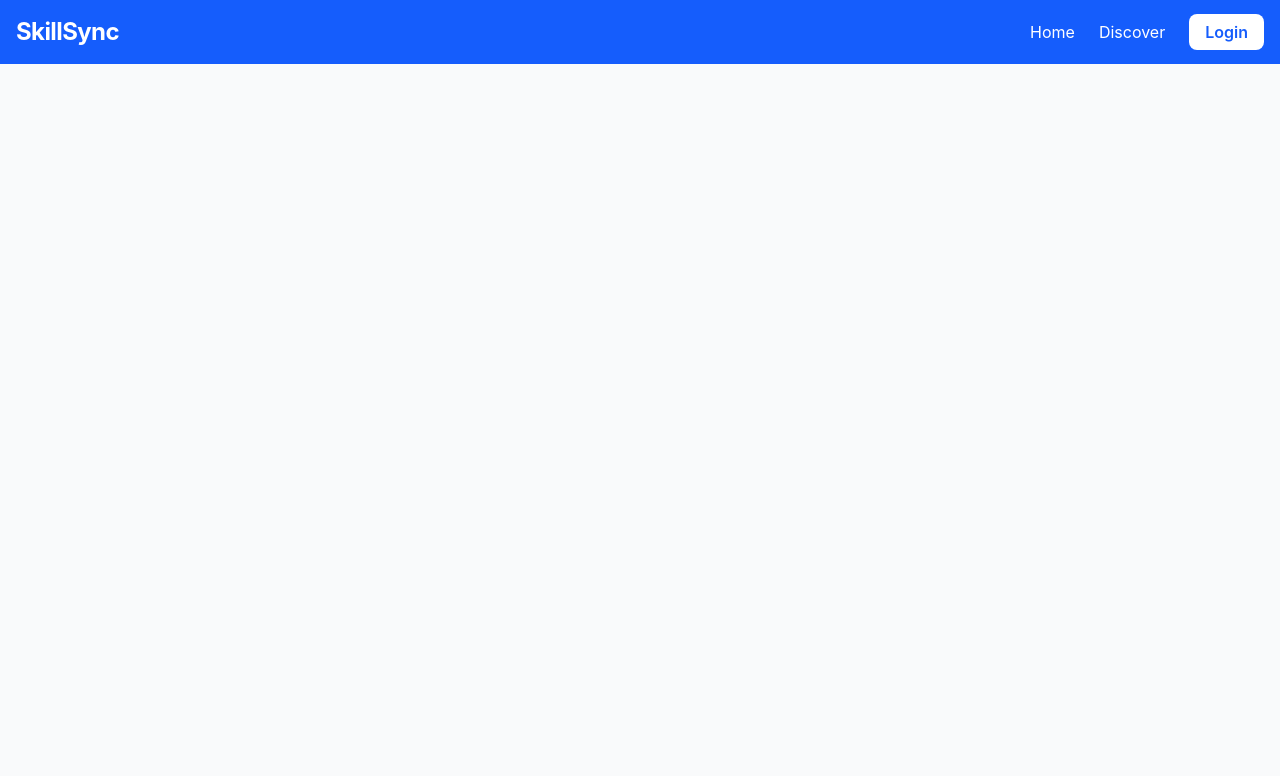
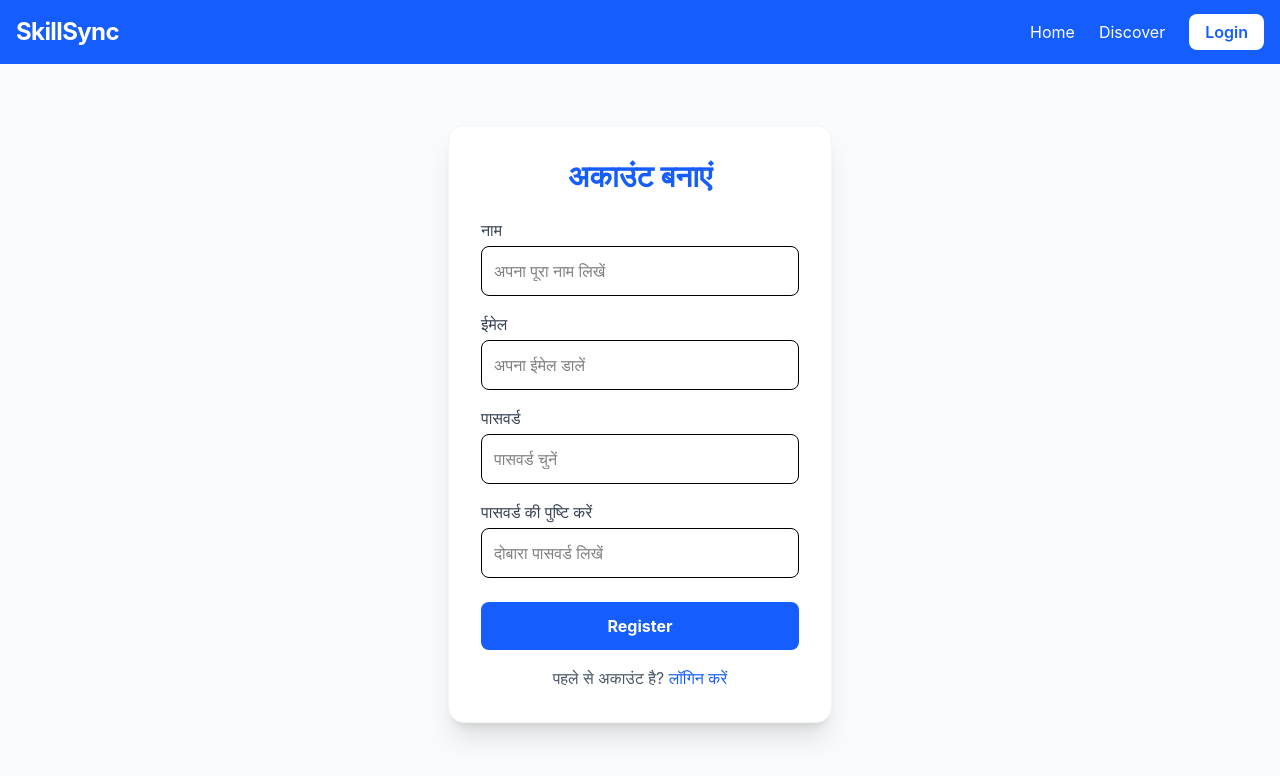
Before and after one commit to conceptEdu/skill-swapping, a React (Vite) app in the folder frontend/: page /register in a window 1280 px wide. Shown: the top 776 px of the page. Built offline with nearby package versions, Linux system fonts and the light colour scheme.

Commit message:
Tailwind v4 setup fixed and App.jsx test added

```diff
--- a/frontend/src/App.jsx
+++ b/frontend/src/App.jsx
@@ -1,10 +1,14 @@
 import React from 'react';
 import { BrowserRouter as Router, Routes, Route } from 'react-router-dom';
 import Navbar from './components/Navbar';
+import LoginScreen from './screens/LoginScreen';
+import RegisterScreen from './screens/RegisterScreen';
+
+
 
 // अभी के लिए सिंपल कंपोनेंट्स (बाद में इन्हें अलग फाइल्स में बनाएंगे)
-const HomeScreen = () => <div className="p-10 text-2xl">होम स्क्रीन पर आपका स्वागत है!</div>;
-const LoginScreen = () => <div className="p-10 text-2xl">लॉगिन पेज</div>;
+const HomeScreen = () => <div className="p-10 text-2xl text-green-500">होम स्क्रीन पर आपका स्वागत है!</div>;
+
 
 function App() {
   return (
@@ -14,6 +18,7 @@ function App() {
         <Routes>
           <Route path="/" element={<HomeScreen />} />
           <Route path="/login" element={<LoginScreen />} />
+          <Route path="/register" element={<RegisterScreen />} />
         </Routes>
       </main>
     </Router>
--- a/frontend/src/screens/DiscoverScreen.jsx
+++ b/frontend/src/screens/DiscoverScreen.jsx
@@ -8,19 +8,13 @@ const DiscoverScreen = () => {
 
   useEffect(() => {
     const fetchUsers = async () => {
-      try {
-        const config = {
-          headers: { Authorization: `Bearer ${userInfo.token}` }, // ✅ सही किया
-        };
-        const { data } = await axios.get('/api/users', config);
-        setUsers(data);
-      } catch (err) {
-        console.error(err.response?.data?.message || 'Users fetch failed');
-      }
+      const config = {
+        headers: { Authorization: `Bearer ${userInfo.token}` },
+      };
+      const { data } = await axios.get('/api/users', config);
+      setUsers(data);
     };
-    if (userInfo) {
-      fetchUsers();
-    }
+    fetchUsers();
   }, [userInfo]);
 
   return (
@@ -29,16 +23,9 @@ const DiscoverScreen = () => {
 
       <div className="grid grid-cols-1 md:grid-cols-2 lg:grid-cols-3 gap-6">
         {users.map((user) => (
-          <div
-            key={user._id}
-            className="bg-white p-6 rounded-xl shadow-md hover:shadow-xl transition border-t-4 border-blue-500"
-          >
+          <div key={user._id} className="bg-white p-6 rounded-xl shadow-md hover:shadow-xl transition border-t-4 border-blue-500">
             <div className="flex items-center mb-4">
-              <img
-                src={user.pic || '/default-avatar.png'} // ✅ fallback image
-                alt={user.name}
-                className="w-16 h-16 rounded-full border"
-              />
+              <img src={user.pic} alt={user.name} className="w-16 h-16 rounded-full border" />
               <div className="ml-4">
                 <h2 className="text-xl font-bold">{user.name}</h2>
                 <p className="text-gray-500 text-sm">{user.city || 'Location N/A'}</p>
@@ -48,11 +35,8 @@ const DiscoverScreen = () => {
             <div className="mb-4">
               <h3 className="font-semibold text-green-600 uppercase text-xs tracking-wider">सिखा सकते हैं:</h3>
               <div className="flex flex-wrap gap-2 mt-1">
-                {user.teachSkills?.map((s, i) => (
-                  <span
-                    key={i}
-                    className="bg-green-100 text-green-700 px-3 py-1 rounded-full text-sm font-medium"
-                  >
+                {user.teachSkills.map((s, i) => (
+                  <span key={i} className="bg-green-100 text-green-700 px-3 py-1 rounded-full text-sm font-medium">
                     {s.skillName}
                   </span>
                 ))}
--- a/frontend/src/screens/ProfileScreen.jsx
+++ b/frontend/src/screens/ProfileScreen.jsx
@@ -27,7 +27,7 @@ const ProfileScreen = () => {
       const config = {
         headers: {
           'Content-Type': 'application/json',
-          Authorization: `Bearer ${userInfo.token}`, // ✅ backticks का सही इस्तेमाल
+          Authorization: `Bearer ${userInfo.token}`, // सुरक्षा के लिए टोकन भेजें
         },
       };
 
@@ -37,7 +37,7 @@ const ProfileScreen = () => {
           name,
           bio,
           teachSkills: [{ skillName: teachSkill }],
-          learnSkills: [{ skillName: learnSkill }],
+          learnSkills: [{ skillName: learnSkill }]
         },
         config
       );
@@ -95,10 +95,7 @@ const ProfileScreen = () => {
           </div>
         </div>
 
-        <button
-          type="submit"
-          className="w-full bg-blue-600 text-white py-2 rounded font-bold hover:bg-blue-700 transition"
-        >
+        <button type="submit" className="w-full bg-blue-600 text-white py-2 rounded font-bold">
           प्रोफाइल सेव करें
         </button>
       </form>
--- a/frontend/src/screens/RegisterScreen.jsx
+++ b/frontend/src/screens/RegisterScreen.jsx
@@ -1,22 +1,107 @@
-const submitHandler = async (e) => {
-  e.preventDefault();
+import React, { useState, useEffect } from 'react';
+import { useNavigate, Link } from 'react-router-dom';
+import { useDispatch, useSelector } from 'react-redux';
+import axios from 'axios';
+import { setCredentials } from '../slices/authSlice';
 
-  try {
-    const config = {
-      headers: {
-        'Content-Type': 'application/json', // यह बहुत ज़रूरी है!
-      },
-    };
+const RegisterScreen = () => {
+  const [name, setName] = useState('');
+  const [email, setEmail] = useState('');
+  const [password, setPassword] = useState('');
+  const [confirmPassword, setConfirmPassword] = useState('');
 
-    const { data } = await axios.post(
-      '/api/users',
-      { name, email, password },
-      config
-    );
+  const navigate = useNavigate();
+  const dispatch = useDispatch();
 
-    console.log("Registered Success:", data);
-    // यहाँ डेटा को localStorage में सेव करें
-  } catch (error) {
-    console.error("Error:", error.response.data.message);
-  }
+  const { userInfo } = useSelector((state) => state.auth);
+
+  useEffect(() => {
+    if (userInfo) {
+      navigate('/');
+    }
+  }, [navigate, userInfo]);
+
+  const submitHandler = async (e) => {
+    e.preventDefault();
+
+    // पासवर्ड मैचिंग चेक करें
+    if (password !== confirmPassword) {
+      alert('पासवर्ड मैच नहीं हो रहे हैं');
+      return;
+    }
+
+    try {
+      const { data } = await axios.post('/api/users', { name, email, password });
+      dispatch(setCredentials({ ...data }));
+      navigate('/');
+    } catch (err) {
+      alert(err.response?.data?.message || 'रजिस्ट्रेशन विफल रहा');
+    }
+  };
+
+  return (
+    <div className="flex justify-center items-center min-h-[90vh]">
+      <form onSubmit={submitHandler} className="bg-white p-8 rounded-2xl shadow-xl w-96 border border-gray-100">
+        <h2 className="text-3xl font-bold mb-6 text-center text-blue-600">अकाउंट बनाएं</h2>
+
+        <div className="mb-4">
+          <label className="block text-gray-700 font-medium mb-1">नाम</label>
+          <input
+            type="text"
+            placeholder="अपना पूरा नाम लिखें"
+            className="w-full p-3 border rounded-lg focus:ring-2 focus:ring-blue-400 outline-none"
+            value={name}
+            onChange={(e) => setName(e.target.value)}
+            required
+          />
+        </div>
+
+        <div className="mb-4">
+          <label className="block text-gray-700 font-medium mb-1">ईमेल</label>
+          <input
+            type="email"
+            placeholder="अपना ईमेल डालें"
+            className="w-full p-3 border rounded-lg focus:ring-2 focus:ring-blue-400 outline-none"
+            value={email}
+            onChange={(e) => setEmail(e.target.value)}
+            required
+          />
+        </div>
+
+        <div className="mb-4">
+          <label className="block text-gray-700 font-medium mb-1">पासवर्ड</label>
+          <input
+            type="password"
+            placeholder="पासवर्ड चुनें"
+            className="w-full p-3 border rounded-lg focus:ring-2 focus:ring-blue-400 outline-none"
+            value={password}
+            onChange={(e) => setPassword(e.target.value)}
+            required
+          />
+        </div>
+
+        <div className="mb-6">
+          <label className="block text-gray-700 font-medium mb-1">पासवर्ड की पुष्टि करें</label>
+          <input
+            type="password"
+            placeholder="दोबारा पासवर्ड लिखें"
+            className="w-full p-3 border rounded-lg focus:ring-2 focus:ring-blue-400 outline-none"
+            value={confirmPassword}
+            onChange={(e) => setConfirmPassword(e.target.value)}
+            required
+          />
+        </div>
+
+        <button type="submit" className="w-full bg-blue-600 text-white py-3 rounded-lg font-bold hover:bg-blue-700 transition">
+          Register
+        </button>
+
+        <p className="mt-4 text-center text-gray-600">
+          पहले से अकाउंट है? <Link to="/login" className="text-blue-600 hover:underline">लॉगिन करें</Link>
+        </p>
+      </form>
+    </div>
+  );
 };
+
+export default RegisterScreen;
```
Also changed, not shown: 1 other file (tests, documents, lock files or other folders).
